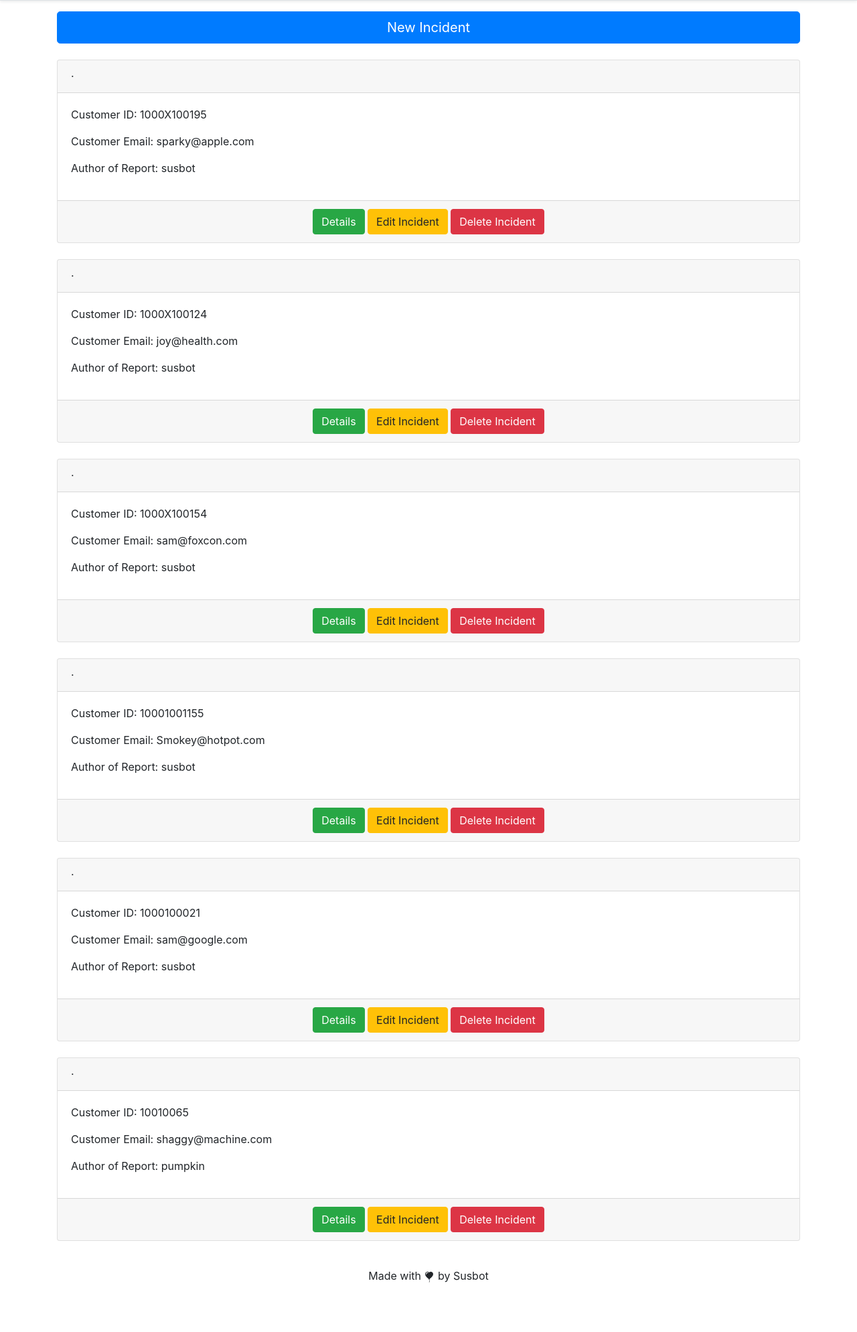
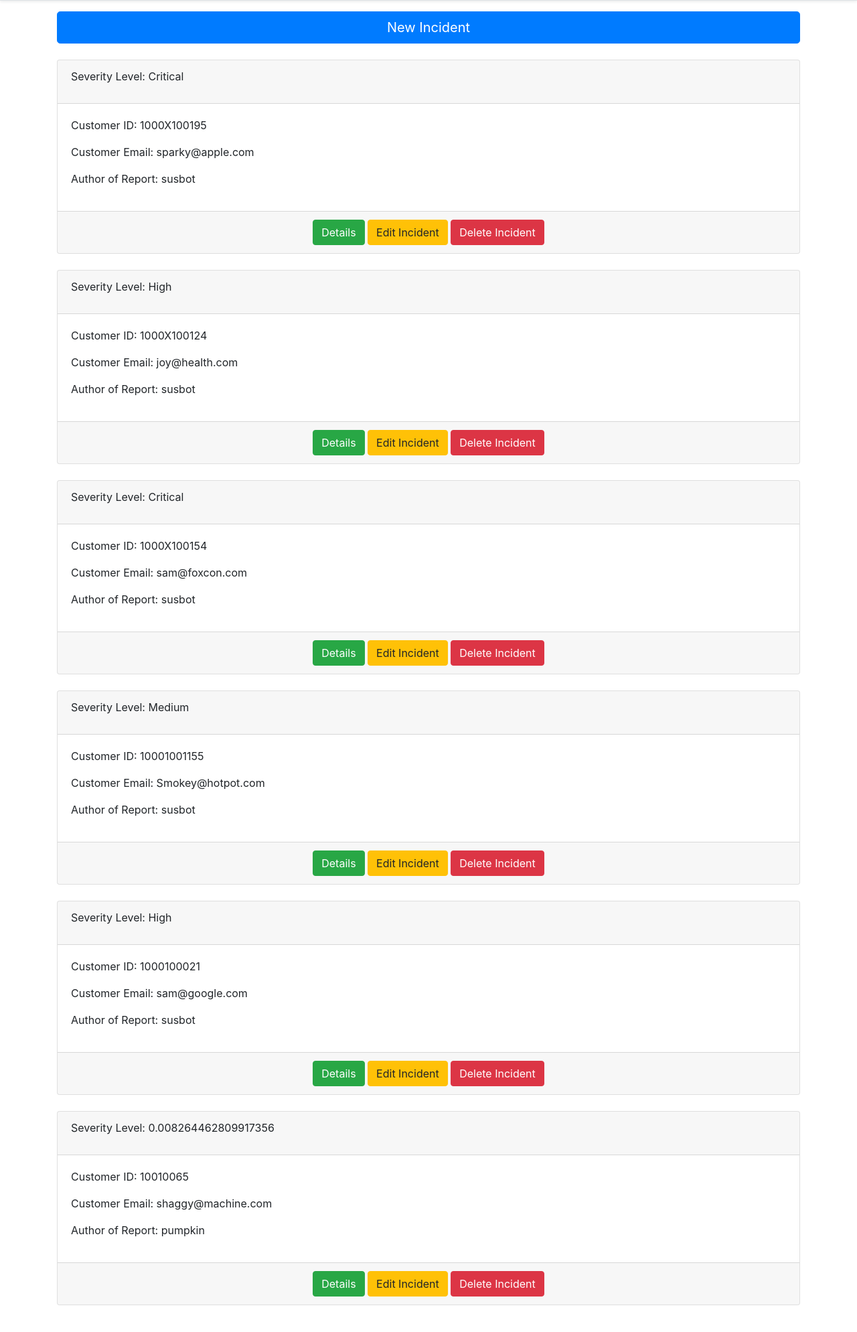
Before and after one commit to susbot/Vega_collective_p2, a Django app: page /incidents/ in a window 1280 px wide. Shown: the part 332-2321 px from the top of the page at 67% size. Before the commit the page ends 2247 px from the top, so only its background shows below. Run offline with Django 3.2, Linux system fonts and the light colour scheme; a user stored in the database is signed in; data comes from the database, SQL or seed files in the repository; both versions use the stored data as it was after the commit; parts of the project's set-up code (start-up, migrations or seed data) failed here and were passed over; some libraries are stand-ins or nearby versions.

Commit message:
added level field to dbschema

```diff
--- a/api/serializers.py
+++ b/api/serializers.py
@@ -5,4 +5,4 @@
     class Meta:
         model = Incident
         fields = ['what_happened', 'customer_id', 'customer_email', 'how_was_it_discovered',
-                  'how_could_we_have_prevented_this', 'additional_notes', 'data_of_incident', 'author']
+                  'how_could_we_have_prevented_this', 'additional_notes', 'data_of_incident', 'level']
--- a/incidents/models.py
+++ b/incidents/models.py
@@ -9,6 +9,12 @@
     ("Product Vulnerability", "Product Vulnerability"),
     ("Vendor Incident", "Vendor Incident"),
 )
+severity = (
+    ("Low", "Low"),
+    ("Medium", "Medium"),
+    ("High", "High"),
+    ("Critical", "Critical"),
+)
 
 class Incident(models.Model):
     what_happened = models.CharField(max_length=40, choices=incident_type)
@@ -19,9 +25,11 @@
     how_could_we_have_prevented_this = models.TextField()
     additional_notes = models.TextField()
     data_of_incident = models.DateField(auto_now=False)
+    level = models.CharField(max_length=20, choices=severity)
     author = models.ForeignKey(
         get_user_model(),
-        on_delete=models.CASCADE
+        on_delete=models.CASCADE,
+        editable=False
     )
 
 
--- a/incidents/views.py
+++ b/incidents/views.py
@@ -27,7 +27,7 @@
     model = Incident
     template_name = 'incidents/incident_new.html'
     fields = ['what_happened', 'customer_id', 'customer_email', 'how_was_it_discovered',
-              'how_could_we_have_prevented_this', 'additional_notes', 'data_of_incident', 'author']
+              'how_could_we_have_prevented_this', 'additional_notes', 'data_of_incident', 'level']
 
     def form_valid(self, form):
         form.instance.author = self.request.user
@@ -37,7 +37,7 @@
     model = Incident
     template_name = 'incidents/incident_edit.html'
     fields = ['what_happened', 'customer_id', 'customer_email','how_was_it_discovered',
-              'how_could_we_have_prevented_this', 'additional_notes', 'data_of_incident', 'author']
+              'how_could_we_have_prevented_this', 'additional_notes', 'data_of_incident', 'level']
 
     def test_func(self):
         obj = self.get_object()
--- a/templates/incidents/incident_detail.html
+++ b/templates/incidents/incident_detail.html
@@ -4,6 +4,7 @@
     <div class="post-entry">
 
         <ul class="list-group">
+            <li class="list-group-item">Severity Level: {{ incident.level }}</li>
             <li class="list-group-item disabled" aria-disabled="true">What Happend ?: {{ incident.what_happened }}</li>
             <li class="list-group-item">Customer ID: {{ incident.customer_id }}</li>
             <li class="list-group-item">Customer Email: {{ incident.customer_email }}</li>
--- a/templates/incidents/incident_list.html
+++ b/templates/incidents/incident_list.html
@@ -10,7 +10,7 @@
     {% for incident in object_list %}
         <div class="card">
             <div class="card-header">
-                <span class="font-weight-bold"></span> &middot;
+                <p>Severity Level: {{ incident.level }}</p>
                 <span class="text-muted">
                 </span>
             </div>
```
Also changed, not shown: README.md, db.sqlite3, incidents/migrations/0005_auto_20220530_2242.py (added).
